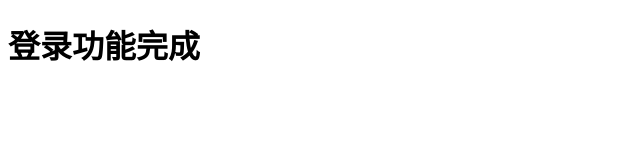
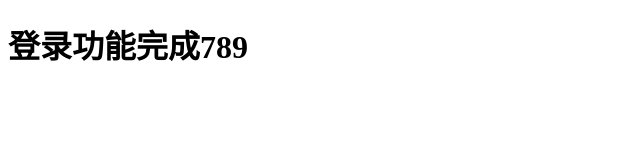
Before and after one commit to zxTING-98/project_03, a plain HTML site: page index.html in a window 1280 px wide. Shown: the full height of the page, 0-640 px from the left. Drawn offline with Linux system fonts and the light colour scheme.

Commit message:
更改了html

```diff
--- a/index.html
+++ b/index.html
@@ -9,7 +9,7 @@
 </head>
 
 <body>
-    <h1>登录功能完成</h1>
+    <h1>登录功能完成789</h1>
 </body>
 
 </html>
```
